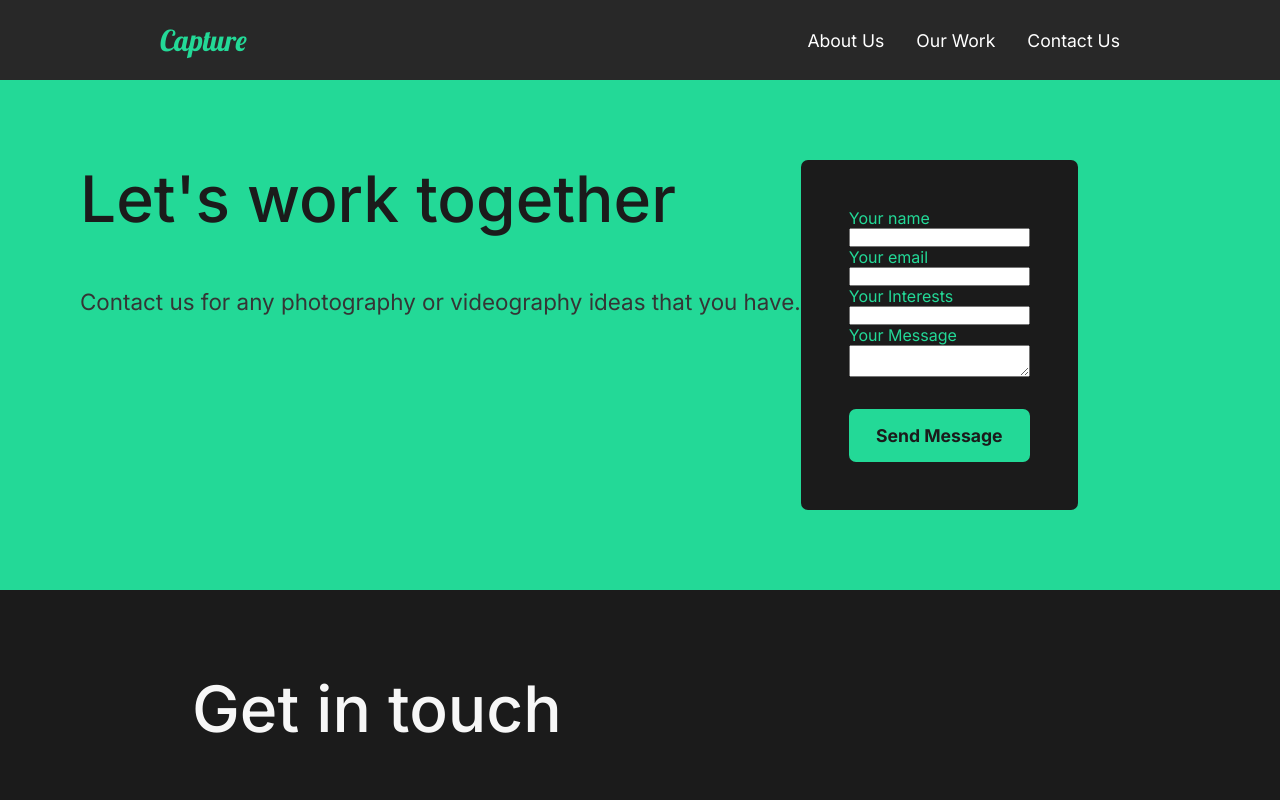
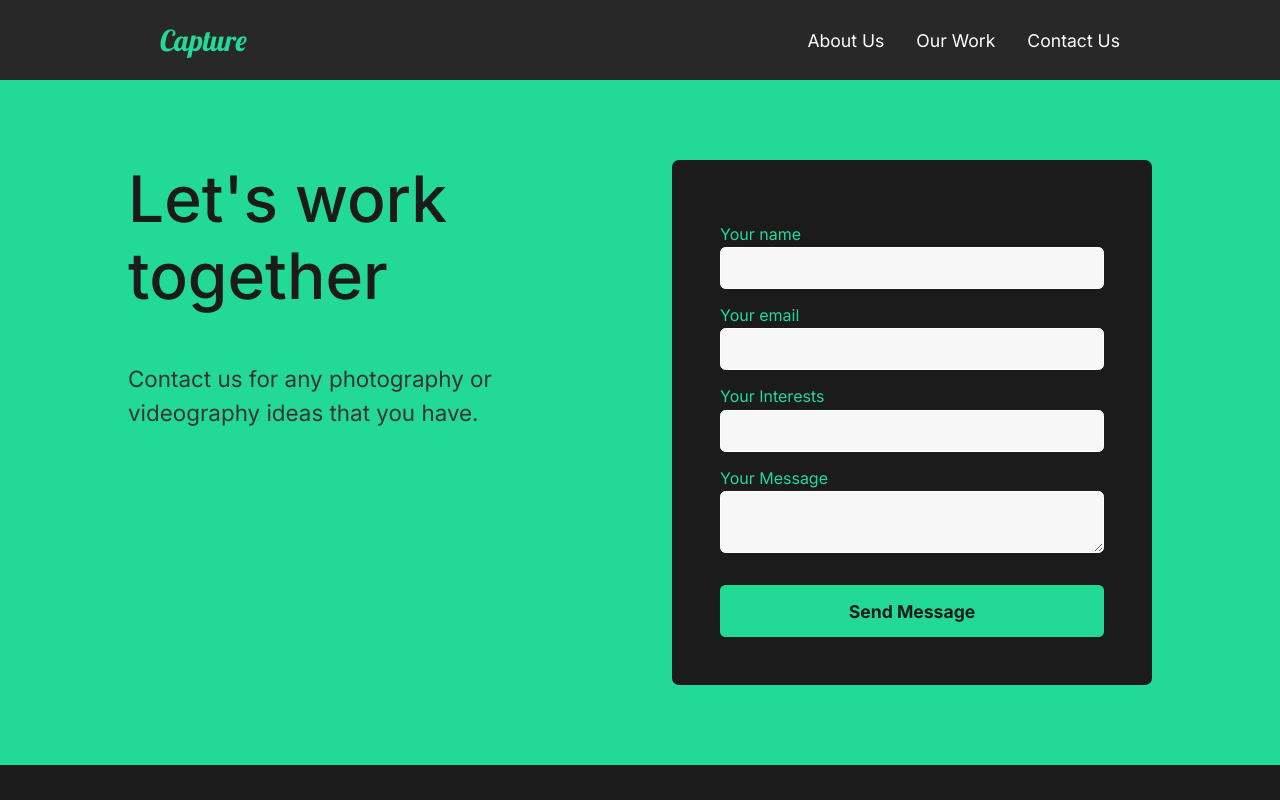
Before and after one commit to sujoyduttajad/Capture-Portfolio, a React (Create React App) app: page /contact in a window 1280 px wide. Shown: the top 800 px of the page. Built offline with nearby package versions, Linux system fonts and the light colour scheme.

Commit message:
Update ContactForm.js

```diff
--- a/src/components/ContactForm.js
+++ b/src/components/ContactForm.js
@@ -11,10 +11,12 @@ const ContactStyle = styled(motion.section)`
   height: 100%;
   display: flex;
   flex-direction: row;
+  justify-content: space-around;
   color: #1b1b1b;
   background-color: #23d997;
 `;
 const FormTitle = styled(motion.div)`
+width: 40%;
   h4 {
     color: #1b1b1b;
     font-size: 4em;
@@ -26,20 +28,44 @@ const FormTitle = styled(motion.div)`
 const FormContainer = styled.form`
   display: flex;
   flex-direction: column;
+  width: 60%;
+  max-width: 30rem;
+  width: 100%;
   padding: 3rem;
   border-radius: 7px;
   background-color: #1b1b1b;
   label {
     color: #23d997;
+    margin-top: 1rem;
+    margin-bottom: 0.2rem;
   }
   button {
     background: #23d997;
     color: #1b1b1b;
     padding: 0.8rem 1rem;
-    border-radius: 7px;
+    border-radius: 5.5px;
     margin-top: 2rem;
   }
-  input {
+  input, textarea {
+    font-family: inherit;
+    padding: 10px 20px;
+    border-radius: 5.55px;
+    background-color: #f7f7f7;
+    outline: none;
+    border: none;
+    font-size: 16px;
+    flex-grow: 2;
+    border: 1px solid #fff;
+    &:focus {
+      outline: none;
+    }
+    &::placeholder {
+      color: #242424;
+    }
+    @media screen and (max-width: 820px) {
+      width: 100%;
+      margin: 0 0 16px 0;
+    }
   }
 `;
 
```
